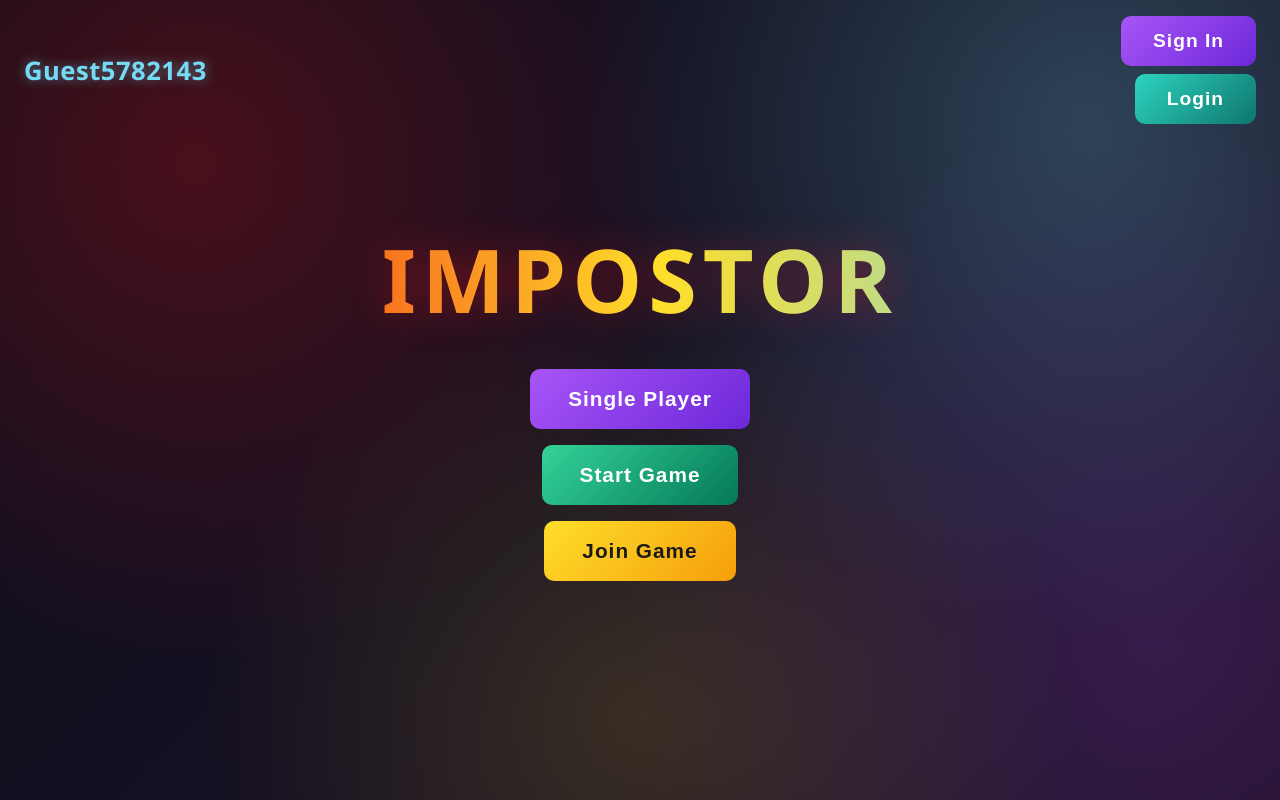
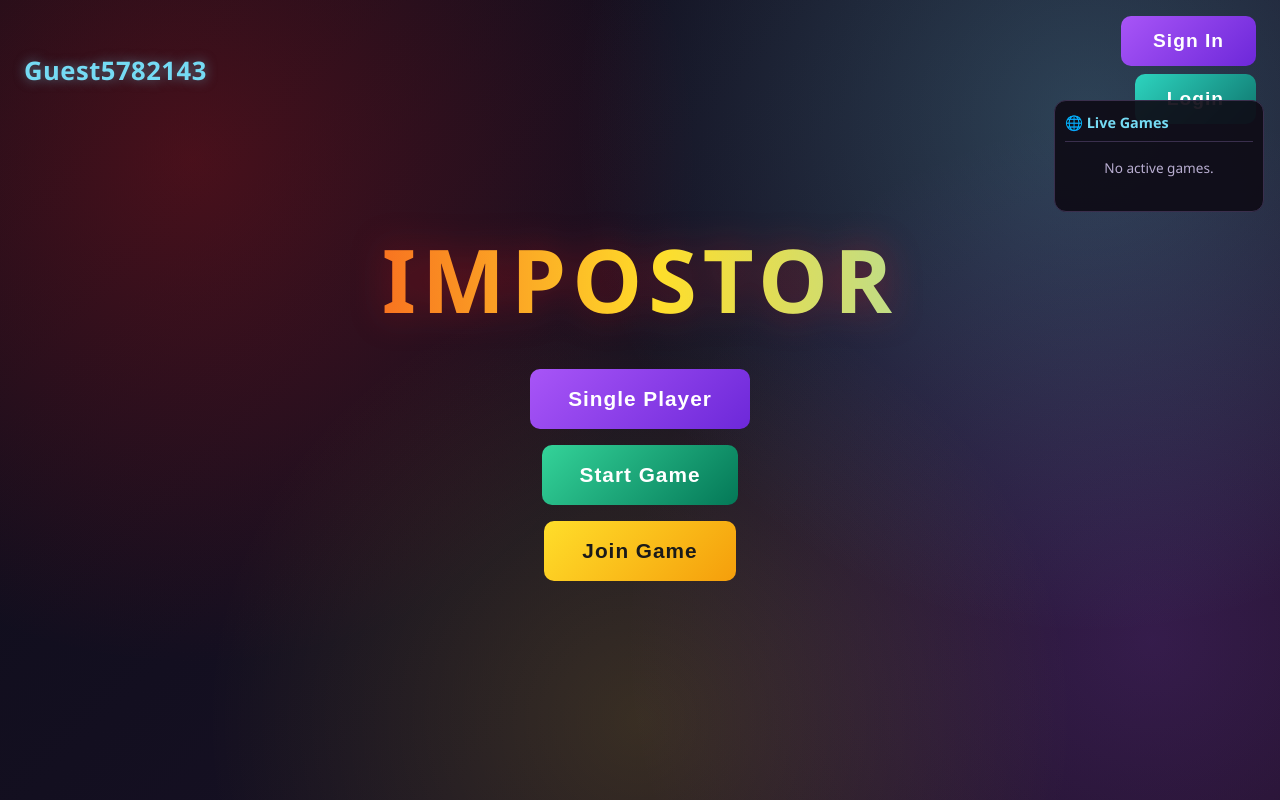
Before and after one commit to Sahil-coder-cyber/Impostor, a website: page public/index.html in a window 1280 px wide. Drawn offline with nearby package versions, Linux system fonts and the light colour scheme; no server answers.

Commit message:
Fix live games panel not visible on initial page load

```diff
--- a/public/index.html
+++ b/public/index.html
@@ -172,7 +172,7 @@
   </div>
 
   <!-- GAME BROWSER (right side, visible on landing) -->
-  <div id="game-browser" class="game-browser" style="display:none">
+  <div id="game-browser" class="game-browser" style="display:flex">
     <div class="game-browser-header">
       <span class="game-browser-title">&#127760; Live Games</span>
     </div>
```
